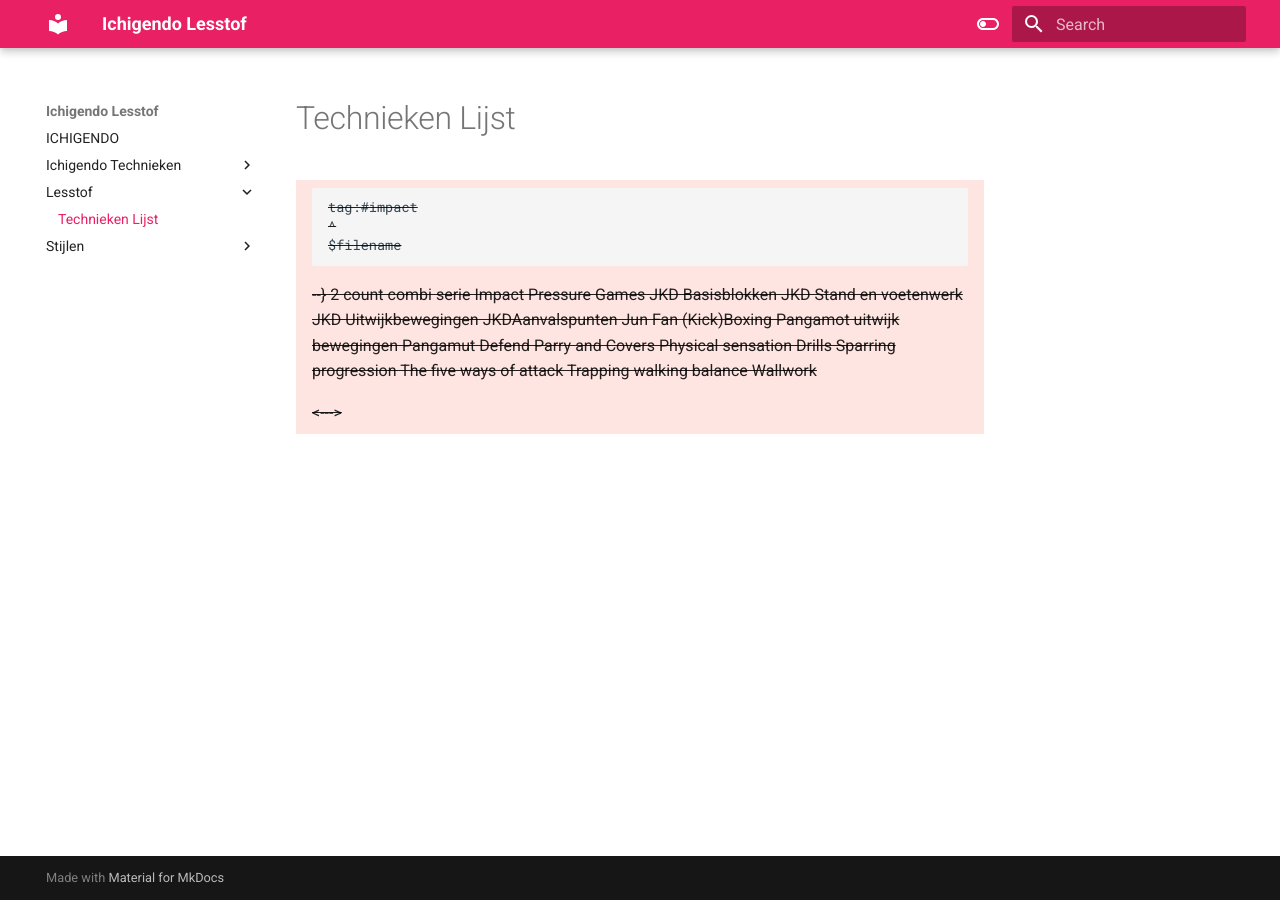
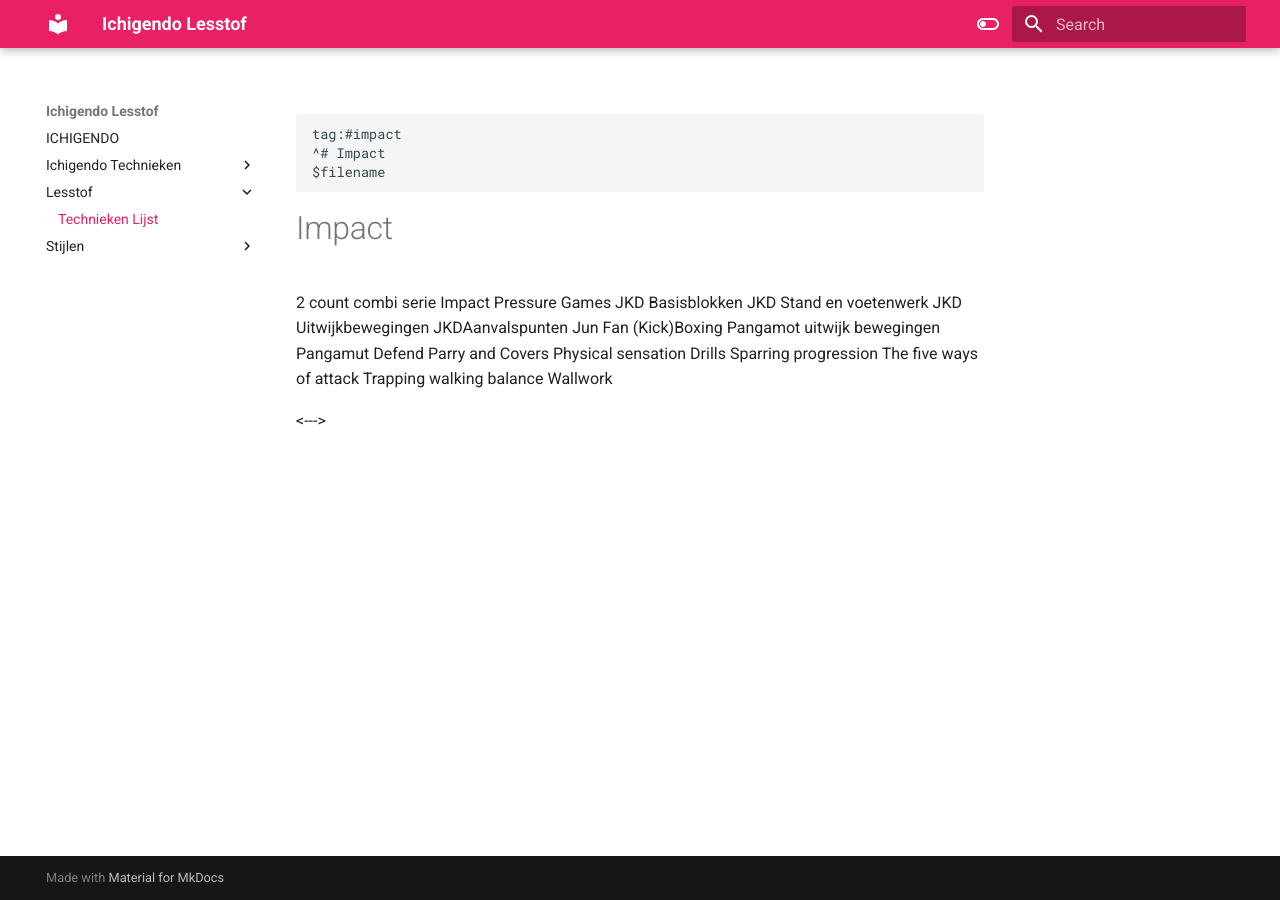
Before and after one commit to SenseiBas/ichigendo, an MkDocs documentation site: the page built from docs/Lesstof/Technieken Lijst.md, in a window 1280 px wide. Built offline with MkDocs 1.6.1 and Material for MkDocs 9.7.7, drawn with Linux system fonts in a browser that asks for light colours.

Commit message:
test ding

````diff
--- a/docs/Lesstof/Technieken Lijst.md
+++ b/docs/Lesstof/Technieken Lijst.md
@@ -1,11 +1,10 @@
-{--
 ```expander
 tag:#impact
-^--}
+^# Impact
 $filename
 ```
 
---}
+# Impact
 2 count combi serie
 Impact Pressure Games
 JKD Basisblokken
````
